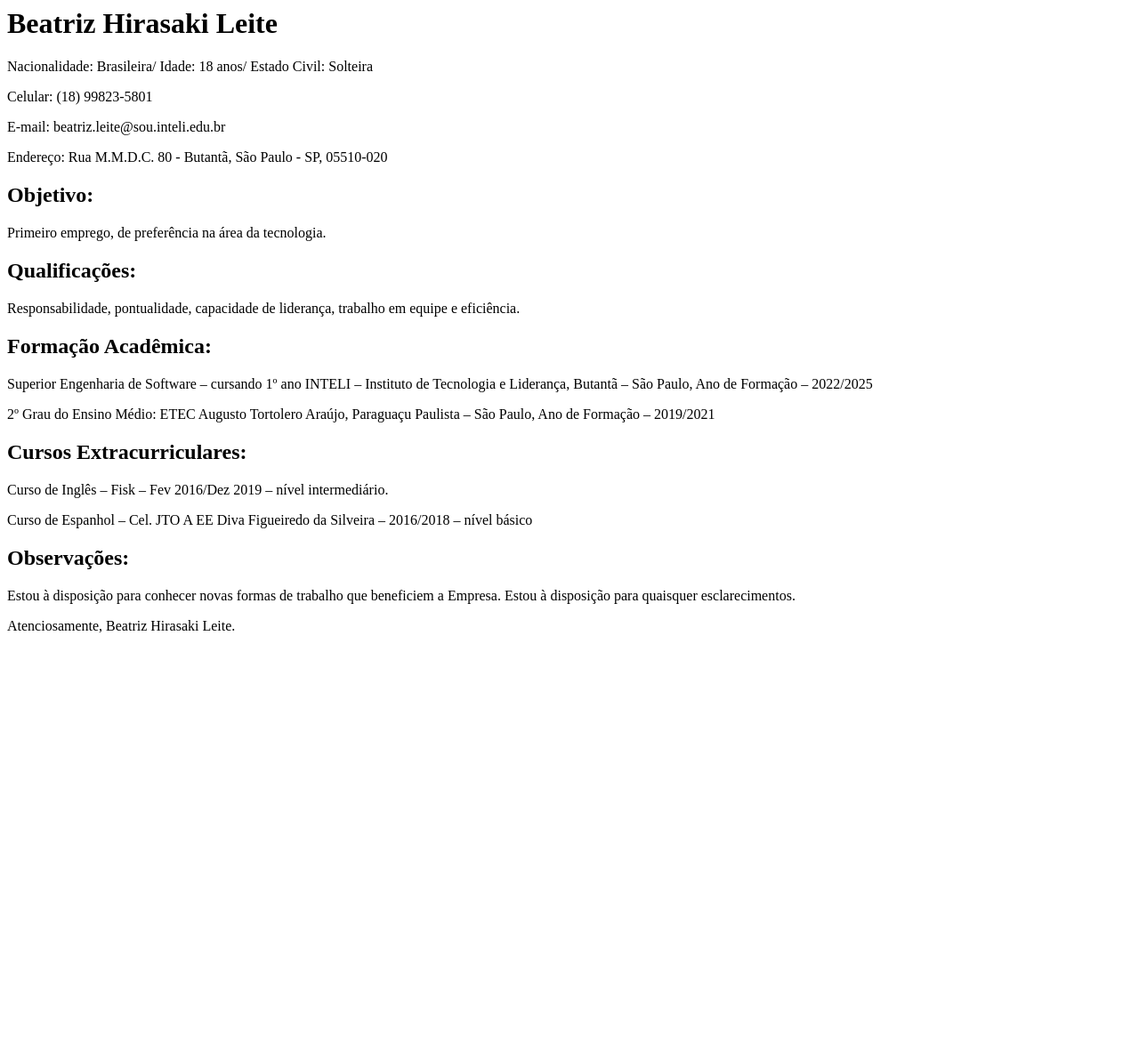
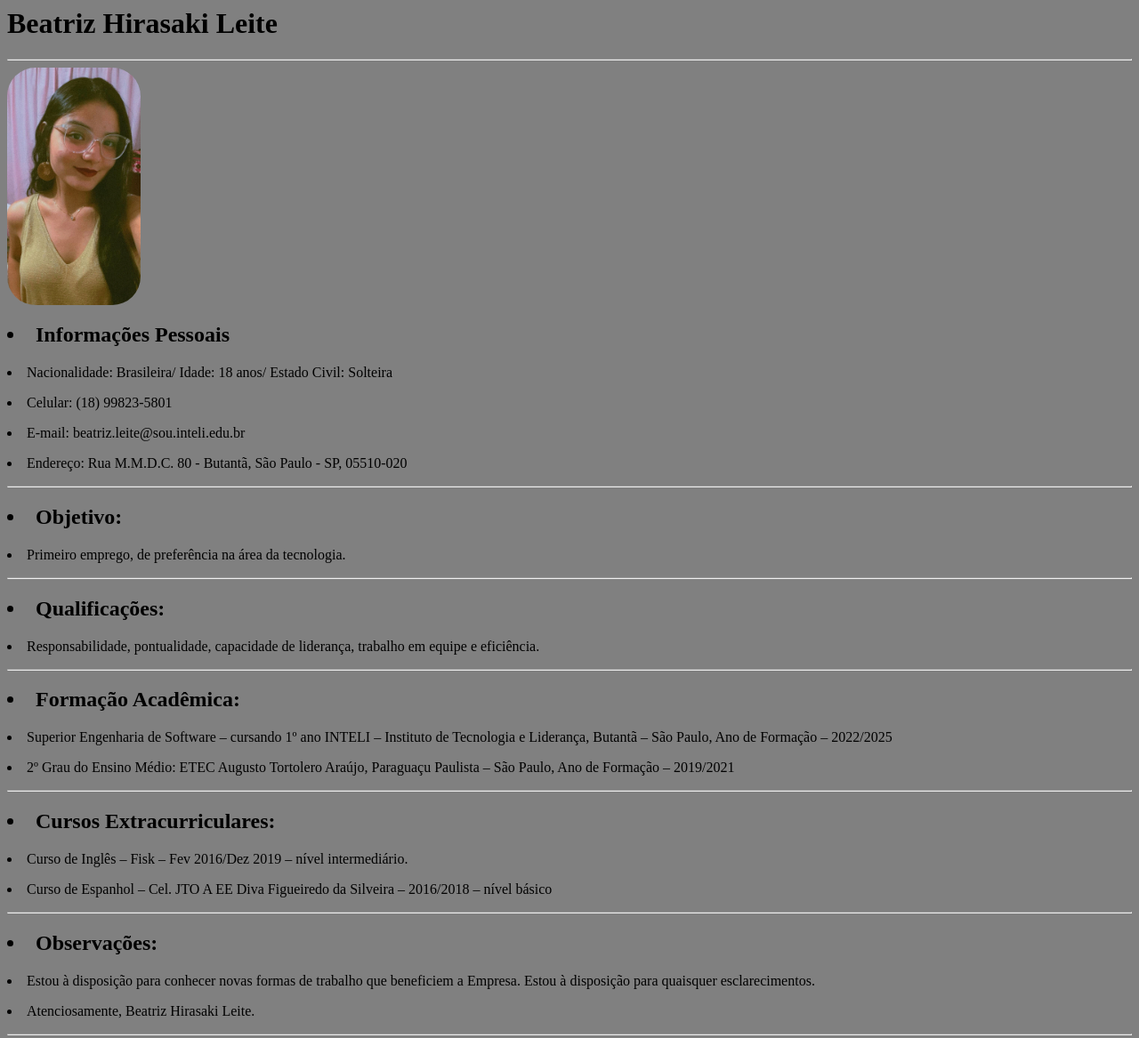
Before and after one commit to BeatrizHirasaki/modulo2, a plain HTML site: page 02_TUTORIAL/Semana 1/02_TUTORIAL/index.html in a window 1280 px wide. Shown: the whole page at 89% size. Before the commit the page ends 800 px from the top, so only its background shows below. Drawn offline with Linux system fonts and the light colour scheme.

Commit message:
Adicionada versão do currículo com css

```diff
--- a/02_TUTORIAL/Semana 1/02_TUTORIAL/index.html
+++ b/02_TUTORIAL/Semana 1/02_TUTORIAL/index.html
@@ -1,24 +1,34 @@
 <head>
     <h1>Beatriz Hirasaki Leite</h1>
     <meta charset = 'UTF-8'>
+    <link rel="stylesheet" href="./style.css">
+    <link rel="stylesheet" href="./assets/foto_curriculo.webp">
 </head>
 
-<body>
-    <p>Nacionalidade: Brasileira/ Idade: 18 anos/ Estado Civil: Solteira<p>
-    <p>Celular: (18) 99823-5801</p>
-    <p>E-mail: beatriz.leite@sou.inteli.edu.br</p>
-    <p>Endereço: Rua M.M.D.C. 80 - Butantã, São Paulo - SP, 05510-020</p>
-    <h2>Objetivo:</h2>
-    <p>Primeiro emprego, de preferência na área da tecnologia.</p>
-    <h2>Qualificações:</h2>
-    <p>Responsabilidade, pontualidade, capacidade de liderança, trabalho em equipe e eficiência.</p>
-    <h2>Formação Acadêmica:</h2>
-    <p>Superior Engenharia de Software – cursando 1º ano INTELI – Instituto de Tecnologia e Liderança, Butantã – São Paulo, Ano de Formação – 2022/2025</p>
-    <p>2º Grau do Ensino Médio: ETEC Augusto Tortolero Araújo, Paraguaçu Paulista – São Paulo, Ano de Formação – 2019/2021</p>
-    <h2>Cursos Extracurriculares:</h2>
-    <p>Curso de Inglês – Fisk – Fev 2016/Dez 2019 – nível intermediário.</p>
-    <p>Curso de Espanhol – Cel. JTO A EE Diva Figueiredo da Silveira – 2016/2018 – nível básico</p>
-    <h2>Observações:</h2>
-    <p>Estou à disposição para conhecer novas formas de trabalho que beneficiem a Empresa. Estou à disposição para quaisquer esclarecimentos.</p>
-    <p>Atenciosamente, Beatriz Hirasaki Leite.</p>
+<hr>
+    <img src="./assets/foto_curriculo.webp" alt="...">
+        <h2><li>Informações Pessoais</li></h2>
+        <p><li>Nacionalidade: Brasileira/ Idade: 18 anos/ Estado Civil: Solteira</li></p>
+        <p><li>Celular: (18) 99823-5801</li></p>
+        <p><li>E-mail: beatriz.leite@sou.inteli.edu.br</li></p>
+        <p><li>Endereço: Rua M.M.D.C. 80 - Butantã, São Paulo - SP, 05510-020</li></p>
+    <hr></hr>
+        <h2><li>Objetivo:</li></h2>
+        <p><li>Primeiro emprego, de preferência na área da tecnologia.</li></p>
+    <hr></hr>
+        <h2><li>Qualificações:</li></h2>
+        <p><li>Responsabilidade, pontualidade, capacidade de liderança, trabalho em equipe e eficiência.</li></p>
+    <hr></hr>
+        <h2><li>Formação Acadêmica:</li></h2>
+        <p><li>Superior Engenharia de Software – cursando 1º ano INTELI – Instituto de Tecnologia e Liderança, Butantã – São Paulo, Ano de Formação – 2022/2025</li></p>
+        <p><li>2º Grau do Ensino Médio: ETEC Augusto Tortolero Araújo, Paraguaçu Paulista – São Paulo, Ano de Formação – 2019/2021</li></p>
+    <hr></hr>
+        <h2><li>Cursos Extracurriculares:</li></h2>
+        <p><li>Curso de Inglês – Fisk – Fev 2016/Dez 2019 – nível intermediário.</li></p>
+        <p><li>Curso de Espanhol – Cel. JTO A EE Diva Figueiredo da Silveira – 2016/2018 – nível básico</li></p>
+    <hr></hr>
+        <h2><li>Observações:</li></h2>
+        <p><li>Estou à disposição para conhecer novas formas de trabalho que beneficiem a Empresa. Estou à disposição para quaisquer esclarecimentos.</li></p>
+        <p><li>Atenciosamente, Beatriz Hirasaki Leite.</li></p>
+    <hr></hr>
 </body>
--- /dev/null
+++ b/02_TUTORIAL/Semana 1/02_TUTORIAL/style.css
@@ -0,0 +1,10 @@
+
+img{
+    max-width: 150px;
+    border-radius: 2rem;
+
+}
+
+body{
+    background-color: gray;
+}
```
Also changed, not shown: 02_TUTORIAL/Semana 3/index.html (added, +39 -0 lines), 02_TUTORIAL/Semana 3/style.css (added, +12 -0 lines), 02_TUTORIAL/Semana 1/02_TUTORIAL/assets/foto_curriculo.webp (added).
